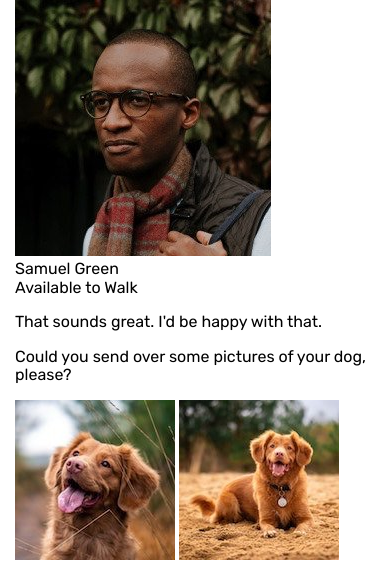
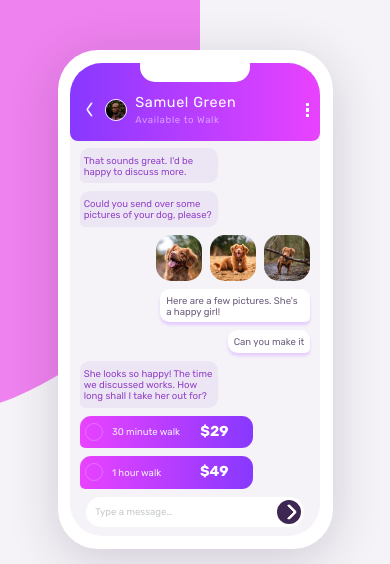
Before and after one commit to YAZAN1MOHAMED/chat-app-css-illustration-master, a plain HTML site: page index.html in a window 390 px wide. Shown: the top 564 px of the page. Drawn offline with Linux system fonts and the light colour scheme.

Commit message:
makeing the phone in mobile media, will complete

```diff
--- a/css/main.css
+++ b/css/main.css
@@ -4,16 +4,30 @@
   -moz-box-sizing: border-box;
   box-sizing: border-box;
 }
-
+:root{
+  --chat-font-size:0.6em;
+}
 body {
   font-family: 'Rubik', sans-serif;
+  background-color: hsl(270, 20%, 96%);
+  font-size: 1rem;
 }
 
 .container {
   padding: 0 15px;
   margin: 0 auto;
 }
+.container::before {
+  content: "";
+  position: absolute;
+  width: 600px;
+  height: 800px;
+  border-radius: 100vw;
+  background-color: violet;
+  top: -45%;
+  left: -400px;
 
+}
 /* small */
 @media (min-width:768px) {
   .container {
@@ -34,6 +48,7 @@ body {
     width: 1170px;
   }
 }
+
 /* End Global Rules */
 
 /* Credit Style */
@@ -45,3 +60,243 @@ body {
 .attribution a {
   color: hsl(228, 45%, 44%);
 }
+
+/* Start Components */
+
+/* the pointing/sending icon */
+.arrow {
+  border-bottom: 2px solid white;
+  border-left: 2px solid white;
+  display: block;
+  width: 0.7em;
+  height: 0.7em;
+  border-radius: 2px;
+}
+
+/* End Components */
+
+/* Start Phone Screen  */
+.phone-screen {
+  box-shadow: 0px 10px 50px 0px hsl(271 36% 24% / 0.2);
+  background-color: white;
+  border-radius: 2.5em;
+  position: relative;
+  margin: 50px auto;
+  width: 275px;
+  padding: 0.8em;
+}
+
+.phone-screen::before {
+  content: "";
+  position: absolute;
+  z-index: 1;
+  width: 40%;
+  top: 0;
+  left: 50%;
+  transform: translateX(-50%);
+  border-radius: 15px;
+  height: 2em;
+  background-color: white;
+}
+
+/* Start Header */
+.header {
+  background-image: -webkit-linear-gradient(to left, hsl(293, 100%, 63%), hsl(264, 100%, 61%));
+  background-image: -moz-linear-gradient(to left, hsl(293, 100%, 63%), hsl(264, 100%, 61%));
+  background-image: -o-linear-gradient(to left, hsl(293, 100%, 63%), hsl(264, 100%, 61%));
+  background-image: linear-gradient(to left, hsl(293, 100%, 63%), hsl(264, 100%, 61%));
+  border-radius: 2em 2em 0.5em 0.5em;
+  padding: 2em 1em 1em;
+  align-items: center;
+  display: flex;
+  position: relative;
+  width: 100%;
+
+}
+
+/* specific styling on the arrow component */
+.header .arrow {
+  transform: rotateY(45deg) rotateZ(45deg);
+  margin-right: 0.5em;
+
+}
+
+.header img {
+  max-width: 10%;
+  border: 1px solid white;
+  border-radius: 50%;
+}
+
+.header .text {
+  display: flex;
+  flex-direction: column;
+  padding-left: 0.5em;
+  letter-spacing: 0.04em;
+}
+
+.header .user-name {
+  color: white;
+  font-size: 0.9em;
+}
+
+.header .status {
+  font-size: var(--chat-font-size);
+  margin-top: 0.3em;
+  color: hsl(276, 100%, 81%);
+}
+
+.header .ellipsis {
+  width: 10%;
+  display: flex;
+  flex-direction: column;
+  gap: 2px;
+  align-items: center;
+  position: absolute;
+  right: 0;
+}
+
+.header .ellipsis span {
+  width: 0.2em;
+  height: 0.2em;
+  background-color: white;
+}
+
+/* End Header */
+/* Start chat */
+.chat-interface {
+  background-color: hsl(270, 20%, 96%);
+  border-radius: 0em 0em 2em 2em;
+  margin-top: -3px;
+  padding: 0.6em;
+  display: flex;
+  flex-direction: column;
+  gap: 0.5em;
+}
+
+.chat-interface .addressee-message-holder {
+  margin: 0;
+  max-width: 60%;
+  padding: 0.7em 0.4em;
+  font-size: var(--chat-font-size);
+  color: hsl(276, 55%, 52%);
+  background-color: hsl(266deg 40% 93%);
+  border-radius: 1em;
+  border-bottom-left-radius: 5px;
+}
+
+.chat-interface .images {
+  display: flex;
+  width: 100%;
+  gap: 0.5em;
+  justify-content: flex-end;
+}
+
+.chat-interface .images img {
+  max-width: 20%;
+  border-radius: 15px;
+}
+
+.chat-interface .sender-message-holder {
+  box-shadow: 0px 3px 3px 0px hsl(270, 100%, 90%);
+  border-bottom-right-radius: 5px;
+  color: hsl(271, 15%, 43%);
+  background-color: white;
+  align-self: flex-end;
+  border-radius: 1em;
+  border-bottom-right-radius: 5px;
+  font-size: var(--chat-font-size);
+  padding: 0.6em;
+  max-width: 65%;
+  margin: 0;
+}
+
+.chat-interface .purchaseing-message {
+  background-image: -webkit-linear-gradient(to right, hsl(293, 100%, 63%), hsl(264, 100%, 61%));
+  background-image: -moz-linear-gradient(to right, hsl(293, 100%, 63%), hsl(264, 100%, 61%));
+  background-image: -o-linear-gradient(to left, hsl(293, 100%, 63%), hsl(264, 100%, 61%));
+  background-image: linear-gradient(to right, hsl(293, 100%, 63%), hsl(264, 100%, 61%));
+  display: flex;
+  align-items: center;
+  justify-content: space-between;
+  position: relative;
+  padding: 0.5em 1.5em;
+  max-width: 75%;
+  color: white;
+  padding-left: 2em;
+  border-radius: 0.7em;
+  border-bottom-left-radius: 5px;
+}
+
+.chat-interface .time {
+  font-size: var(--chat-font-size);
+  color: #f1f1f1;;
+}
+
+.chat-interface .time::before {
+  content: "";
+  position: absolute;
+  position: absolute;
+  width: 1rem;
+  height: 1rem;
+  border-radius: 50%;
+  left: 0.5em;
+  top: 50%;
+  transform: translateY(-50%);
+  border: 1px solid hsl(289, 100%, 72%)
+}
+
+.chat-interface .cost {
+  font-weight: bold;
+  font-size: calc(var(--chat-font-size) + 0.3em);
+}
+
+.chat-interface .text-area {
+  display: flex;
+  justify-content: center;
+  align-items: center;
+  position: relative;
+
+}
+
+.chat-interface .text-area .text-editor {
+  display: block;
+  width: 95%;
+  border: none;
+  border-radius: 2em;
+  color: hsl(206, 6%, 79%);
+  font-size: var(--chat-font-size);
+  background-color: #fff;
+  padding: 1em;
+}
+
+.chat-interface .text-area .sumbit-button {
+  width: 1.5em;
+  height: 1.5em;
+  position: absolute;
+  right: 0.6em;
+  display: flex;
+  align-items: center;
+  justify-content: center;
+  border-radius: 50%;
+  transform: rotate(-135deg);
+  background-color: hsl(271, 36%, 24%);
+}
+.chat-interface .sumbit-button .arrow{
+border-left-width: 3px;
+border-bottom-width: 3px;
+border-radius: 3px;
+
+}
+.heading h1{
+  text-align: center;
+  font-size: 2.5em;
+  color: hsl(271, 36%, 24%);
+}
+.heading p{
+  color: hsl(270, 7%, 64%);
+  line-height: 1.6;
+  padding: 0px 15px;
+  text-align: center;
+}
+/* End chat */
+/* End Phone Screen  */
--- a/index.html
+++ b/index.html
@@ -27,8 +27,9 @@
       <div class="header">
         <span class="arrow"></span>
         <img src="images/avatar.jpg" alt="a picture of Samuel Green">
-        <div class="user-name">Samuel Green</div>
-        <span class="status">Available to Walk</span>
+        <div class="text"><span class="user-name">Samuel Green</span>
+          <span class="status">Available to Walk</span>
+        </div>
         <div class="ellipsis">
           <span></span>
           <span></span>
@@ -36,7 +37,7 @@
         </div>
       </div>
       <div class="chat-interface">
-        <p class="addressee-message-holder">That sounds great. I'd be happy with that.
+        <p class="addressee-message-holder">That sounds great. I'd be happy to discuss more.
         <p class="addressee-message-holder">Could you send over some pictures of your dog, please?</p>
         <div class="images">
           <img src="images/dog-image-1.jpg" alt="A picture of a happy dog playing around">
@@ -44,21 +45,21 @@
           <img src="images/dog-image-3.jpg" alt="A picture of a happy dog playing around">
         </div>
         <p class="sender-message-holder">Here are a few pictures. She's a happy girl!</p>
-        <p class="sender-message-holder"></p>Can you make it?</p>
+        <p class="sender-message-holder">Can you make it</p>
 
         <p class="addressee-message-holder">She looks so happy! The time we discussed works. How long shall I take her
           out
           for?</p>
-        <div class="service-purchase-message"><span class="time">30 minute walk</span><span class="cost">$29</span>
+        <div class="purchaseing-message"><span class="time">30 minute walk</span><span class="cost">$29</span>
         </div>
-        <div class="service-purchase-message"><span class="time">1 hour walk</span><span class="cost">$49</span></div>
-        <form>
-
-          <input type="text" name="message-sender" placeholder="Type a message…">
-        </form>
+        <div class="purchaseing-message"><span class="time">1 hour walk</span><span class="cost">$49</span></div>
+        <div class="text-area">
+          <span class="text-editor">Type a message…</span>
+          <div class="sumbit-button"><span class="arrow"></span></div>
+        </div>
       </div>
     </div>
-    <div class="text">
+    <div class="heading">
       <h1>Simple booking</h1>
       <p>Stay in touch with our dog walkers through the chat interface. This makes it easy to
         discuss arrangements and make bookings. Once the walk has been completed you can rate
```
